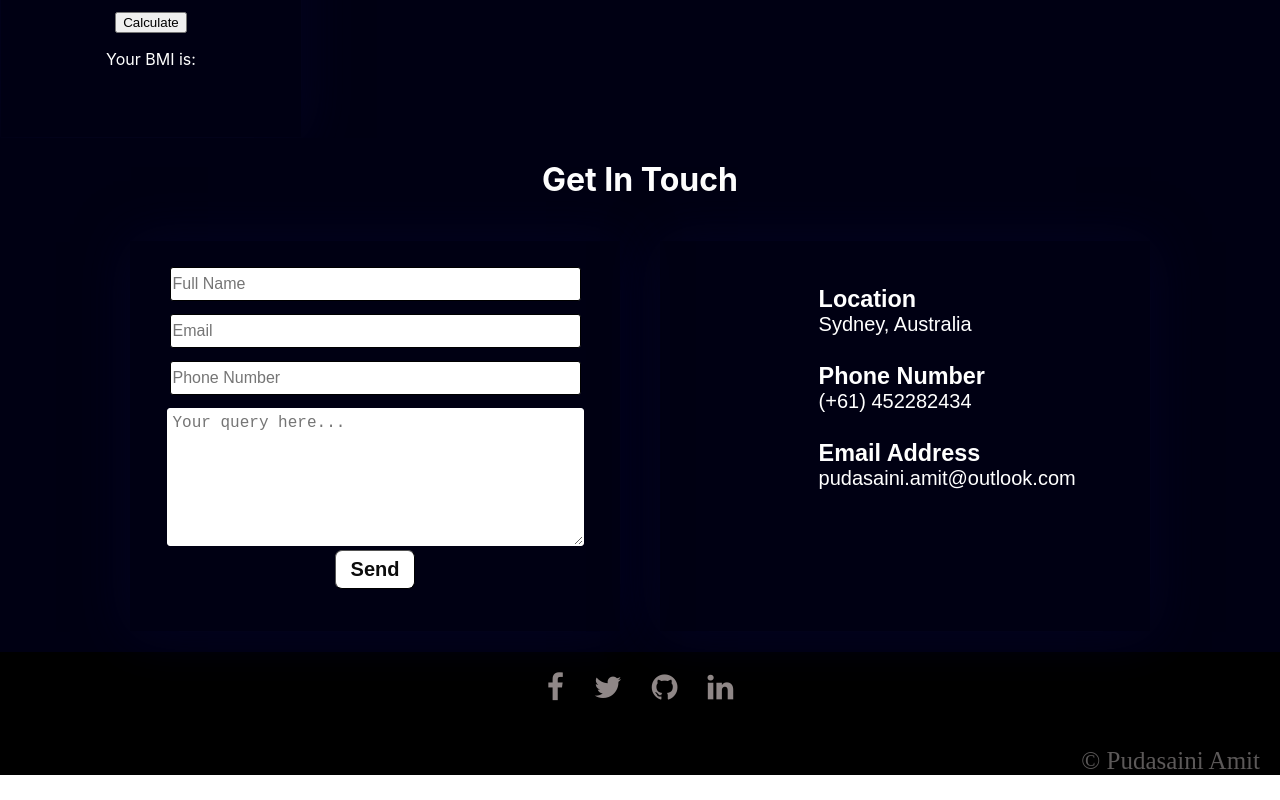
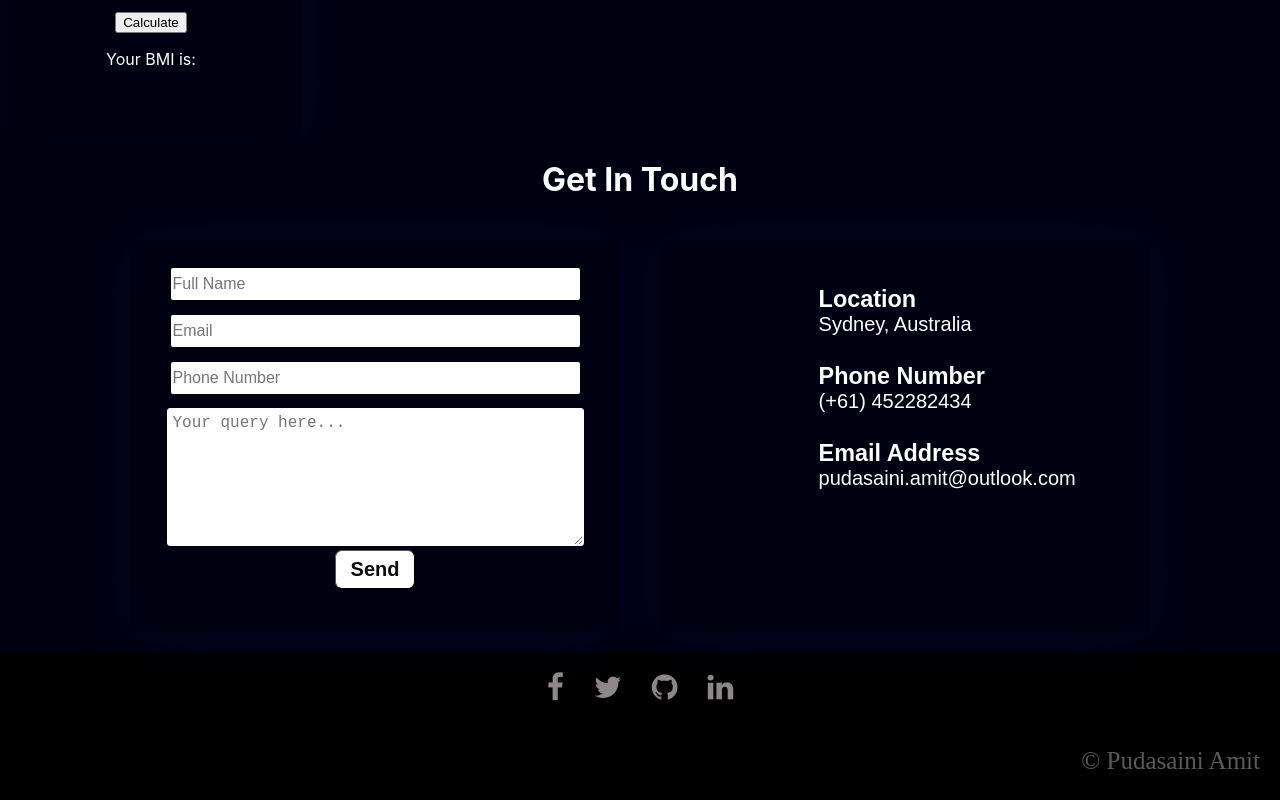
Before and after one commit to Pudasaini-Amit/pudasaini-amit.github.io, a React (Create React App) app: page / in a window 1280 px wide. Shown: the part 1972-2772 px from the top of the page. Built offline with nearby package versions, Linux system fonts and the light colour scheme.

Commit message:
footer update

```diff
--- a/src/components/footer/Footer.css
+++ b/src/components/footer/Footer.css
@@ -2,7 +2,7 @@
    background-color: black;
 
    width: 100%;
-
+  padding-bottom: 0.5px;
 }
 #social{
    display: flex;
```
